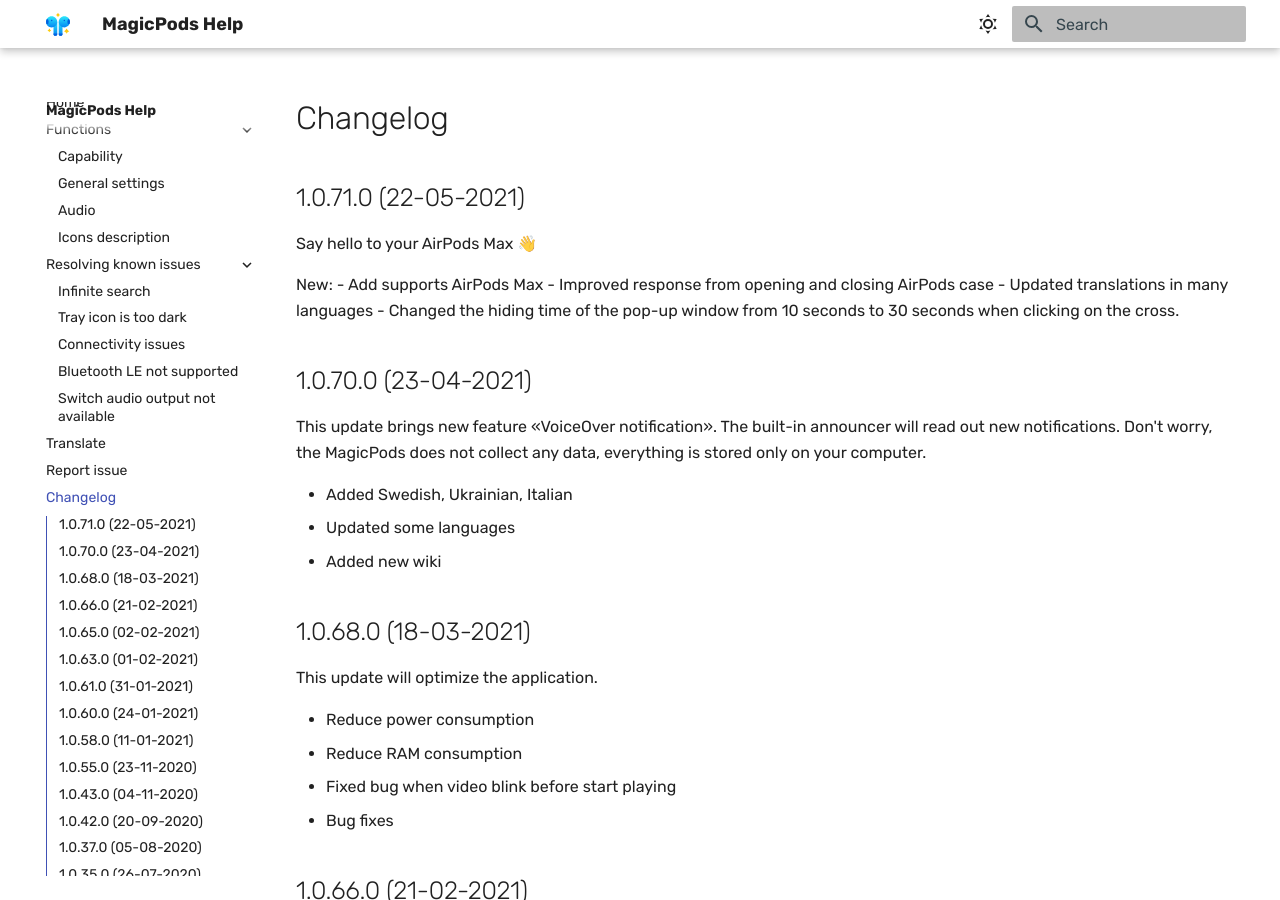
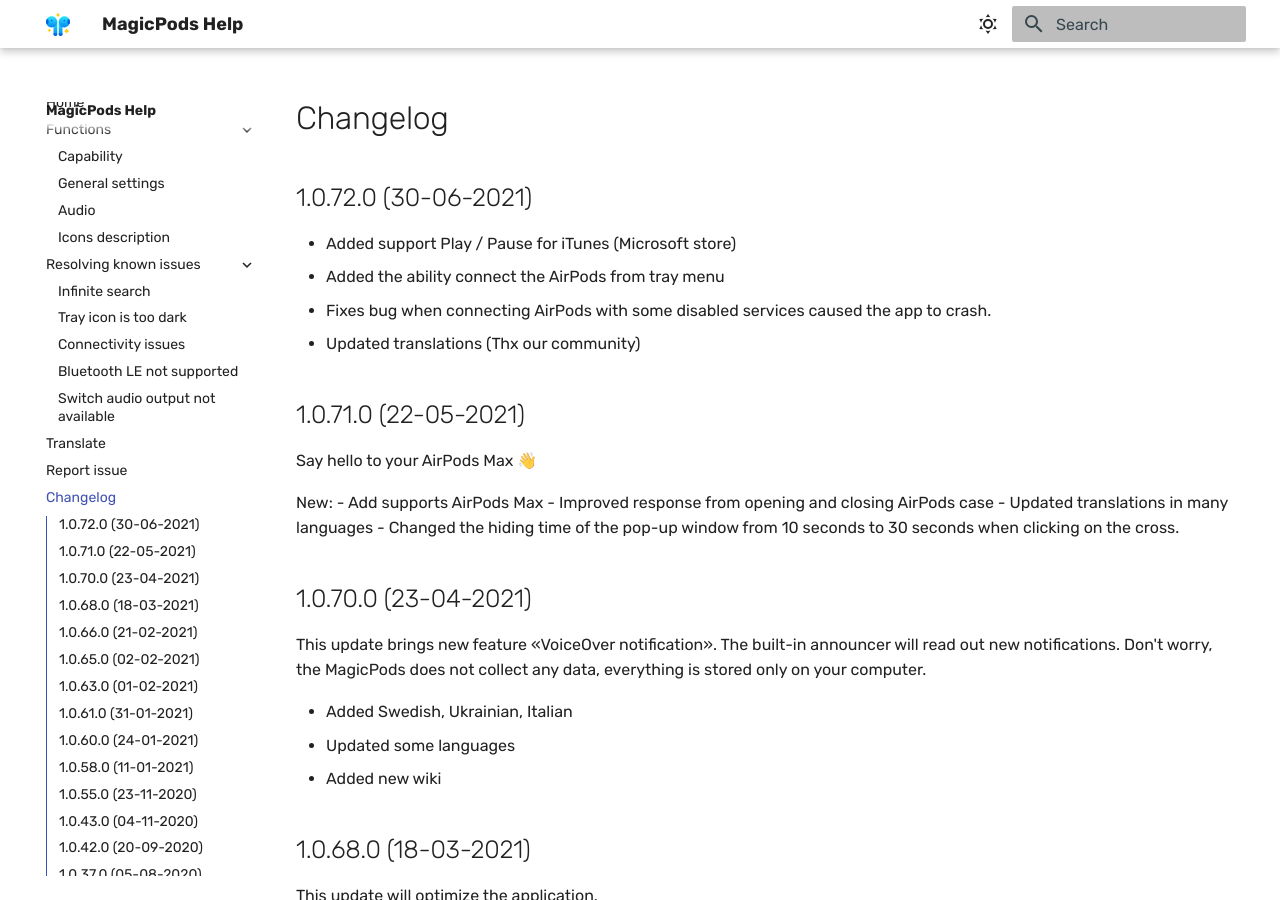
Before and after one commit to steam3d/help.magicpods.app, an MkDocs documentation site: the page built from docs/changelog.md, in a window 1280 px wide and 900 px high. Built offline with MkDocs 1.6.1 and Material for MkDocs 9.7.7, drawn with Linux system fonts in a browser that asks for light colours.

Commit message:
Update changelog.md

```diff
--- a/docs/changelog.md
+++ b/docs/changelog.md
@@ -1,3 +1,10 @@
+## 1.0.72.0 (30-06-2021)
+
+- Added support Play / Pause for iTunes (Microsoft store)
+- Added the ability connect the AirPods from tray menu
+- Fixes bug when connecting AirPods with some disabled services caused the app to crash.
+- Updated translations (Thx our community)
+
 ## 1.0.71.0 (22-05-2021)
 
 Say hello to your AirPods Max 👋
```
